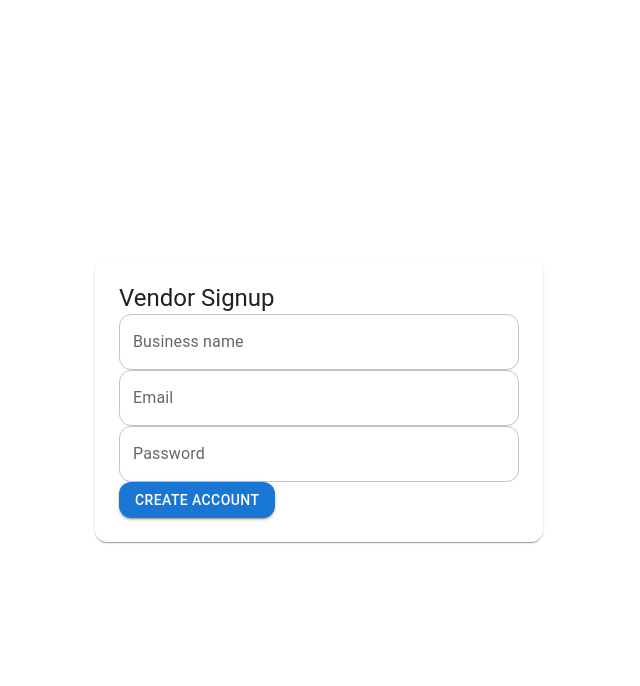
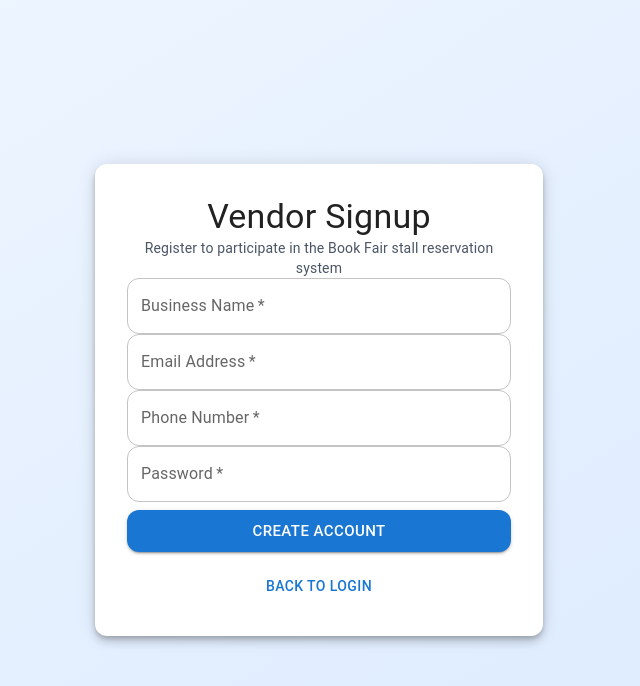
Before and after one commit to mhdmusharraf/Bookfair-Reservation-System, a React (Vite) app in the folder bookfair-vendor/: page /signup in a window 1280 px wide. Shown: the top 686 px of the page, without its empty margins (321-961 px from the left). Built offline with nearby package versions, Linux system fonts and the light colour scheme; no server answers.

Commit message:
new sign up

```diff
--- a/bookfair-vendor/src/pages/Signup.jsx
+++ b/bookfair-vendor/src/pages/Signup.jsx
@@ -1,43 +1,161 @@
 import React from "react";
 import { useState } from "react";
-import { Paper, TextField, Button, Typography } from "@mui/material";
+import {
+  Paper, TextField, Button, Typography,
+  Dialog, DialogTitle, DialogContent, DialogContentText, DialogActions, Box, CircularProgress,
+  Stack
+} from "@mui/material";
+import CheckCircleIcon from '@mui/icons-material/CheckCircle';
 import { signupVendor } from "../api/auth";
-import { useAuth } from "../context/AuthContext";
-import { useNavigate } from "react-router-dom";
+import { useNavigate, Link } from "react-router-dom";
 
 export default function Signup() {
   const [businessName, setBusinessName] = useState("");
   const [email, setEmail] = useState("");
+  const [phone, setPhone] = useState("");
   const [password, setPassword] = useState("");
-  const { login } = useAuth();
   const nav = useNavigate();
   const [loading, setLoading] = useState(false);
   const [err, setErr] = useState("");
+
+  const [isSuccessModalOpen, setIsSuccessModalOpen] = useState(false);
 
   const onSubmit = async (e) => {
     e.preventDefault();
     setLoading(true); setErr("");
     try {
-      const { data } = await signupVendor({ businessName, email, password });
-      login(data.token, data.user);
-      nav("/");
+      await signupVendor({ businessName, email, password, phone });
+
+      setIsSuccessModalOpen(true);
+
     } catch {
-      setErr("Signup failed");
-    } finally { setLoading(false); }
+      setErr("Signup failed. Please try again.");
+    } finally {
+      setLoading(false);
+    }
   };
 
-  return (
-    <div className="min-h-screen flex items-center justify-center">
-      <Paper className="p-6 w-full max-w-md">
-        <Typography variant="h5" className="font-bold mb-4">Vendor Signup</Typography>
-        <form onSubmit={onSubmit} className="space-y-3">
-          <TextField fullWidth label="Business name" value={businessName} onChange={e=>setBusinessName(e.target.value)} />
-          <TextField fullWidth label="Email" value={email} onChange={e=>setEmail(e.target.value)} />
-          <TextField fullWidth label="Password" type="password" value={password} onChange={e=>setPassword(e.target.value)} />
-          {err && <Typography color="error" variant="body2">{err}</Typography>}
-          <Button type="submit" variant="contained" disabled={loading}>Create account</Button>
-        </form>
-      </Paper>
-    </div>
-  );
+  const handleCloseSuccessModal = () => {
+    setIsSuccessModalOpen(false);
+    nav("/login");
+  };
+
+
+return (
+  <div className="min-h-screen flex items-center justify-center bg-gradient-to-br from-blue-50 to-blue-100 p-4">
+    <Paper
+      elevation={6}
+      className="p-8 w-full max-w-md rounded-xl"
+      style={{ backdropFilter: "blur(8px)" }}
+    >
+      <Typography variant="h4" className="font-bold text-center mb-2">
+        Vendor Signup
+      </Typography>
+
+      <Typography
+        variant="body2"
+        className="text-center text-gray-600 mb-6"
+      >
+        Register to participate in the Book Fair stall reservation system
+      </Typography>
+
+      <form onSubmit={onSubmit} className="space-y-4">
+        <TextField
+          fullWidth
+          label="Business Name"
+          value={businessName}
+          onChange={(e) => setBusinessName(e.target.value)}
+          required
+          variant="outlined"
+        />
+
+        <TextField
+          fullWidth
+          label="Email Address"
+          type="email"
+          value={email}
+          onChange={(e) => setEmail(e.target.value)}
+          required
+          variant="outlined"
+        />
+
+        <TextField
+          fullWidth
+          label="Phone Number"
+          value={phone}
+          onChange={(e) => setPhone(e.target.value)}
+          required
+          variant="outlined"
+        />
+
+        <TextField
+          fullWidth
+          label="Password"
+          type="password"
+          value={password}
+          onChange={(e) => setPassword(e.target.value)}
+          required
+          variant="outlined"
+        />
+
+        {err && (
+          <Typography
+            color="error"
+            variant="body2"
+            className="text-center"
+          >
+            {err}
+          </Typography>
+        )}
+
+        <Stack spacing={2} className="pt-2">
+          <Button
+            type="submit"
+            variant="contained"
+            fullWidth
+            size="large"
+            disabled={loading}
+          >
+            {loading ? <CircularProgress size={24} /> : "Create Account"}
+          </Button>
+
+          <Button
+            component={Link}
+            to="/login"
+            fullWidth
+            variant="text"
+          >
+            Back to Login
+          </Button>
+        </Stack>
+      </form>
+    </Paper>
+
+    {/* SUCCESS MODAL */}
+    <Dialog open={isSuccessModalOpen} onClose={handleCloseSuccessModal}>
+      <DialogTitle>
+        <Box className="flex items-center gap-2">
+          <CheckCircleIcon color="success" />
+          Application Submitted
+        </Box>
+      </DialogTitle>
+      <DialogContent>
+        <DialogContentText>
+          Thank you! Your vendor application has been submitted for review.
+          Once approved, you will be able to log in and reserve your stall.
+        </DialogContentText>
+      </DialogContent>
+      <DialogActions>
+        <Button
+          onClick={handleCloseSuccessModal}
+          variant="contained"
+          autoFocus
+        >
+          OK
+        </Button>
+      </DialogActions>
+    </Dialog>
+  </div>
+);
+
 }
```
Also changed, not shown: 1 other file (tests, documents, lock files or other folders).
